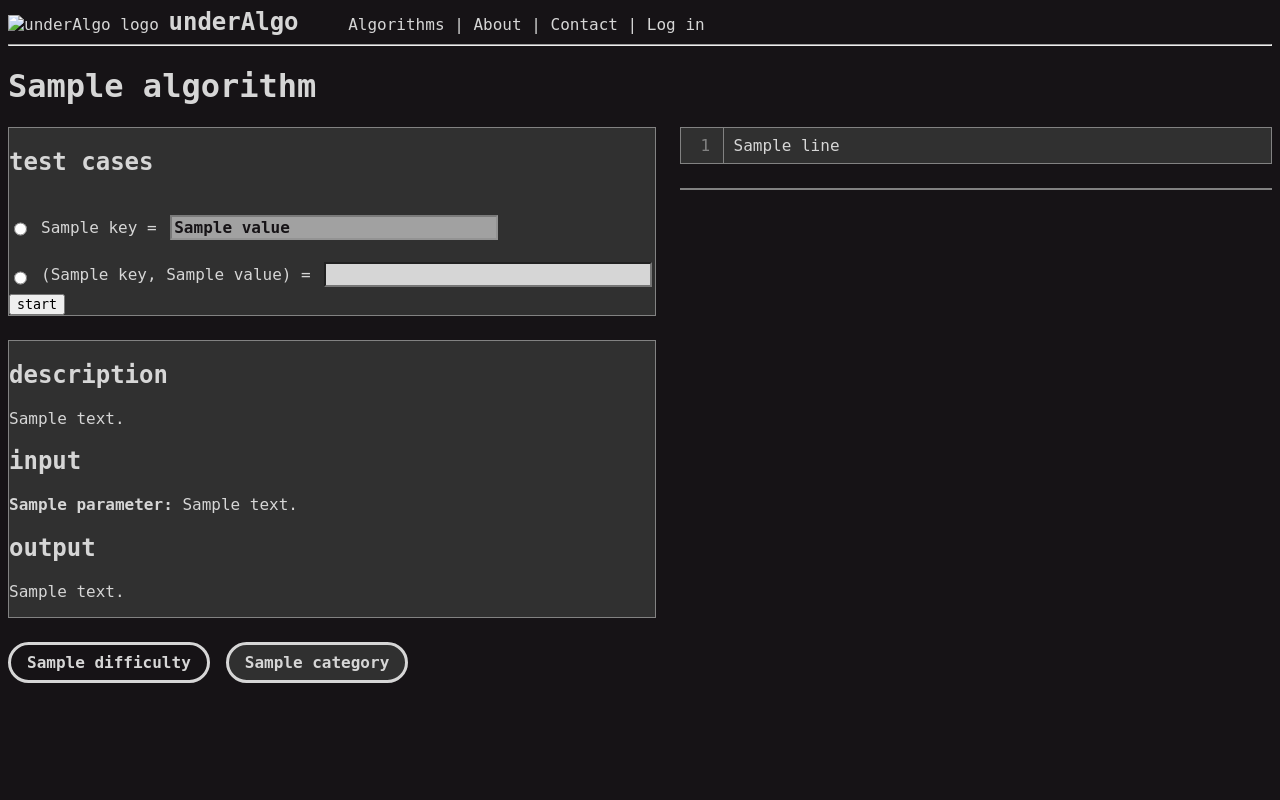
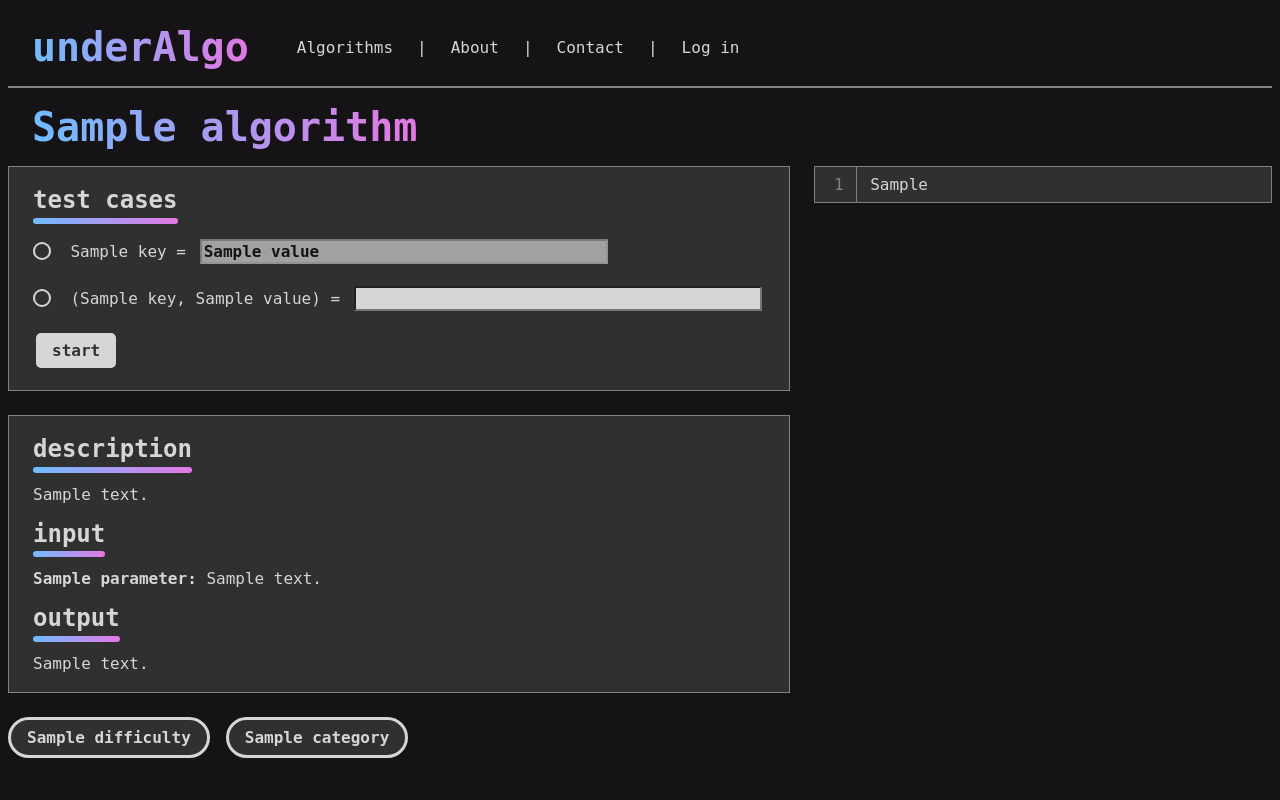
Before and after one commit to DragoNikaa/underAlgo, a Django app: template algorithms/templates/algorithms/animations/binary_search.html in a window 1280 px wide. Run offline with Django 5.2, Linux system fonts and the light colour scheme; the template is opened without the code that fills it: most values are stand-ins (such as "Sample title", 1, 10 or a date in 2020); data that the repository does not hold is empty; some libraries are stand-ins or nearby versions.

Commit message:
style: improve visualization page appearance

```diff
--- a/algorithms/static/algorithms/scripts/visualization.js
+++ b/algorithms/static/algorithms/scripts/visualization.js
@@ -1,8 +1,6 @@
 document.getElementById("start-button").addEventListener("click", handleStartButtonClick);
 document.getElementById("next-step-button").addEventListener("click", handleNextStepButtonClick);
-document.getElementById("restart-button").addEventListener("click", () => {
-	window.location.reload();
-});
+document.getElementById("restart-button").addEventListener("click", () => window.location.reload());
 
 async function handleStartButtonClick() {
 	const testCaseData = getSelectedTestCaseData();
@@ -10,8 +8,8 @@ async function handleStartButtonClick() {
 	try {
 		const data = await sendStartRequest(testCaseData);
 		if (!data) return;
-		hideElements("test-cases", "start-button");
-		showElements("next-step-button", "restart-button");
+		hideElements("test-cases");
+		showElements("animation", "explanation");
 		prepareAnimationDisplay(data.input);
 		await handleAnimationStep(data.step);
 		updateActiveLine(data.step.line);
@@ -61,11 +59,9 @@ async function sendRequest(endpoint, bodyData = null) {
 	if (bodyData) options.body = JSON.stringify(bodyData);
 	const response = await fetch(endpoint, options);
 	const data = await response.json();
-	if (response.status === 422) {
-		handleResponseErrors(data.errors)
-		return;
-	}
-	return data;
+	if (response.status === 422)
+		data.errors.forEach(error => handleValidationError(error.field, error.input, error.message));
+	else return data;
 }
 
 function getCSRFToken() {
@@ -74,17 +70,6 @@ function getCSRFToken() {
 
 function getEndpoint(pathSegment) {
 	return window.location.href + pathSegment;
-}
-
-function handleResponseErrors(errors) {
-	errors.forEach(error => {
-		const fieldName = error.field;
-		const inputId = `${fieldName}-input`;
-		const userMessage = error.message;
-		const inputValue = error.input;
-		const devMessage = `Invalid value in input "${fieldName}": ${inputValue}. Reason: ${userMessage}`;
-		handleValidationError(inputId, userMessage, devMessage);
-	});
 }
 
 function getSelectedTestCaseData() {
@@ -104,11 +89,11 @@ function getSelectedTestCaseData() {
 function getSelectedTestCase() {
 	const selectedTestCase = document.querySelector("input[name=test-case]:checked");
 	if (!selectedTestCase) {
-		displayMessageInElement("radio-error-message", "Even algorithms need directions – pick a test case to continue.");
+		showElements("radio-error-message");
 		console.warn("No test case selected.");
 		return;
 	}
-	displayMessageInElement("radio-error-message", "");
+	hideElements("radio-error-message");
 	return selectedTestCase;
 }
 
@@ -120,43 +105,31 @@ function getCustomTestCaseBody() {
 		const fieldName = input.id.replace("-input", "");
 		try {
 			body[fieldName] = JSON.parse(input.value);
-			clearValidationError(input.id);
+			clearValidationError(fieldName);
 		} catch (error) {
-			handleValidationError(input.id, "Invalid format. Algorithm confused.", error);
+			handleValidationError(fieldName, input.value, "Invalid format. Algorithm confused.", error);
 			isInputValid = false;
 		}
 	});
 	return isInputValid ? body : null;
 }
 
-function handleValidationError(inputId, userMessage, devMessage) {
-	highlightInvalidInput(inputId);
-	displayMessageInElement(getMessageElementId(inputId), userMessage);
-	console.error(devMessage);
+function handleValidationError(fieldName, inputValue, userMessage, devMessage = null) {
+	if (!devMessage) devMessage = userMessage;
+	addClassToElements("invalid-input", `${fieldName}-input`);
+	displayTextInElement(`${fieldName}-error-message`, userMessage);
+	showElements(`${fieldName}-error-row`);
+	console.error(`Invalid value in input "${fieldName}": "${inputValue}".\nReason: "${devMessage}".`);
 }
 
-function clearValidationError(inputId) {
-	unhighlightInput(inputId);
-	displayMessageInElement(getMessageElementId(inputId), "");
+function clearValidationError(fieldName) {
+	removeClassFromElements("invalid-input", `${fieldName}-input`);
+	hideElements(`${fieldName}-error-row`);
 }
 
-function highlightInvalidInput(inputId) {
-	const inputElement = document.getElementById(inputId);
-	inputElement.classList.add("invalid-input");
-}
-
-function unhighlightInput(inputId) {
-	const inputElement = document.getElementById(inputId);
-	inputElement.classList.remove("invalid-input");
-}
-
-function displayMessageInElement(elementId, message) {
+function displayTextInElement(elementId, message) {
 	const element = document.getElementById(elementId);
 	element.textContent = message;
-}
-
-function getMessageElementId(inputId) {
-	return inputId.replace("input", "error-message");
 }
 
 function hideElements(...elementIds) {
@@ -178,14 +151,16 @@ function makeElementsVisible(...elementIds) {
 function addClassToElements(className, ...elementIds) {
 	elementIds.forEach(elementId => {
 		const element = document.getElementById(elementId);
-		element.classList.add(className);
+		if (element) element.classList.add(className);
+		else console.error(`Cannot add class "${className}" because element with ID "${elementId}" does not exist.`);
 	});
 }
 
 function removeClassFromElements(className, ...elementIds) {
 	elementIds.forEach(elementId => {
 		const element = document.getElementById(elementId);
-		element.classList.remove(className);
+		if (element) element.classList.remove(className);
+		else console.error(`Cannot remove class "${className}" because element with ID "${elementId}" does not exist.`);
 	});
 }
 
@@ -198,12 +173,12 @@ async function handleAnimationStep(step) {
 
 function displayStepExplanation(explanation) {
 	if (!explanation) return;
-	const container = document.getElementById("explanation-container");
+	const container = document.getElementById("explanation-content");
 	container.innerHTML = parseStyledText(explanation);
 }
 
 function parseStyledText(text) {
-    const regex = /\[\[(.+?):(.+?)\]\]/g;
+	const regex = /\[\[(.+?):(.+?)\]\]/g;
 	return text.replace(regex, (match, styleClass, content) => `<span class="${styleClass}">${content}</span>`);
 }
 
@@ -218,18 +193,18 @@ function enableButton(buttonId) {
 }
 
 function updateOutput(output) {
-	const outputElement = document.getElementById("output-container");
-	outputElement.textContent = `output = ${output}`;
+	const outputElement = document.getElementById("output");
+	outputElement.textContent += output;
+	showElements("output");
 }
 
 function updateActiveLine(lineNumber) {
-	removeActiveLine();
-	const line = document.getElementById(`line_${lineNumber}`);
-	if (line) line.classList.add("active-line");
+	unhighlightActiveLine();
+	if (lineNumber) addClassToElements("active-line", `code-line_${lineNumber}`);
 }
 
-function removeActiveLine() {
-	const activeLine = document.querySelector("#lines > .active-line");
+function unhighlightActiveLine() {
+	const activeLine = document.querySelector("#code-lines > .active-line");
 	if (activeLine) activeLine.classList.remove("active-line");
 }
 
--- a/algorithms/static/algorithms/styles/animations/binary_search.css
+++ b/algorithms/static/algorithms/styles/animations/binary_search.css
@@ -1,65 +1,56 @@
-#numbers-container {
-	display: flex;
-	flex-wrap: nowrap;
-	justify-content: center;
-}
-
-#numbers-container>* {
-	padding: 1em 1.3em;
-	border: 1px solid var(--line-number-color);
-	border-radius: 5px;
-	transition: all 0.25s ease;
-}
-
-.variable-container {
-	position: relative;
-	width: fit-content;
-	padding: 1em;
-	transition: all 0.6s ease;
-}
-
-#left-container {
+#left {
 	color: var(--keyword-color);
 }
 
-#right-container {
+#right {
 	color: var(--title-color);
 }
 
-#middle-container {
+#middle {
 	color: var(--built-in-color);
 }
 
-.left-number-style {
+.left-number,
+.right-number,
+.middle-number {
 	font-weight: bold;
-	color: var(--code-background-color);
-	background-color: var(--keyword-color);
+	color: var(--code-background);
 }
 
-.right-number-style {
-	font-weight: bold;
-	color: var(--code-background-color);
-	background-color: var(--title-color);
+.left-number {
+	background: var(--keyword-color);
 }
 
-.middle-number-style {
-	font-weight: bold;
-	color: var(--code-background-color);
-	background-color: var(--built-in-color);
+.right-number {
+	background: var(--title-color);
 }
 
-.left-number-style.right-number-style {
-	background: linear-gradient(45deg, var(--keyword-color) 37%, var(--title-color) 63%);
+.middle-number {
+	background: var(--built-in-color);
 }
 
-.left-number-style.middle-number-style {
-	background: linear-gradient(45deg, var(--keyword-color) 37%, var(--built-in-color) 63%);
+.left-number.right-number {
+	background: linear-gradient(45deg,
+			var(--keyword-color) 37%,
+			var(--title-color) 63%);
 }
 
-.right-number-style.middle-number-style {
-	background: linear-gradient(45deg, var(--title-color) 37%, var(--built-in-color) 63%);
+.left-number.middle-number {
+	background: linear-gradient(45deg,
+			var(--keyword-color) 37%,
+			var(--built-in-color) 63%);
 }
 
-.left-number-style.right-number-style.middle-number-style {
-	background: linear-gradient(45deg, var(--keyword-color) 25%, var(--title-color) 45%, var(--title-color) 55%, var(--built-in-color) 75%);
+.right-number.middle-number {
+	background: linear-gradient(45deg,
+			var(--title-color) 37%,
+			var(--built-in-color) 63%);
 }
+
+.left-number.right-number.middle-number {
+	background: linear-gradient(45deg,
+			var(--keyword-color) 25%,
+			var(--title-color) 45%,
+			var(--title-color) 55%,
+			var(--built-in-color) 75%);
+}
--- a/algorithms/static/algorithms/styles/main.css
+++ b/algorithms/static/algorithms/styles/main.css
@@ -2,20 +2,14 @@
 	--easy-color: #3cd122;
 	--medium-color: #ffc500;
 	--hard-color: #ff0000;
-	--easy-background-color: #285620;
-	--medium-background-color: #a05d0b;
-	--hard-background-color: #650b0b;
+	--easy-background: #285620;
+	--medium-background: #a05d0b;
+	--hard-background: #650b0b;
 }
 
-.details-container {
-	display: flex;
-	flex-wrap: wrap;
-	gap: 0.8em 1em;
-}
-
-.oval-container {
-	display: inline-block;
+.oval {
 	font-weight: bold;
+	background: var(--code-background);
 	padding: 0.5em 1em;
 	border: 0.2em solid;
 	border-radius: 2em;
@@ -23,22 +17,15 @@
 
 .easy {
 	color: var(--easy-color);
-	background-color: var(--easy-background-color);
-	border-color: var(--easy-color);
+	background: var(--easy-background);
 }
 
 .medium {
 	color: var(--medium-color);
-	background-color: var(--medium-background-color);
-	border-color: var(--medium-color);
+	background: var(--medium-background);
 }
 
 .hard {
 	color: var(--hard-color);
-	background-color: var(--hard-background-color);
-	border-color: var(--hard-color);
+	background: var(--hard-background);
 }
-
-.category {
-	background-color: var(--code-background-color);
-}
--- a/algorithms/static/algorithms/styles/visualization.css
+++ b/algorithms/static/algorithms/styles/visualization.css
@@ -1,121 +1,39 @@
-#visualization {
-	display: grid;
-	grid-template-columns: 1fr 1fr;
-	gap: 1.5em;
-}
-
-#visualization>* {
-	display: flex;
-	flex-direction: column;
-	gap: 1.5em;
-}
-
-.visualization-segment {
-	background-color: var(--code-background-color);
-	border: 1px solid var(--line-number-color);
-}
-
-#steps-container {
-	grid-row: span 2;
-}
-
-#test-cases {
-	display: flex;
-	flex-direction: column;
-	gap: 1em;
-}
-
-.test-case {
-	display: flex;
-	gap: 0.5em;
-}
-
 td:first-child {
 	white-space: nowrap;
 	text-align: right;
-}
-
-input[type="radio"] {
-	accent-color: var(--title-color);
-}
-
-input[type="text"] {
-	font-size: 1em;
-	font-weight: bold;
-	width: 20em;
-	color: var(--background-color);
-	background-color: var(--code-color);
-}
-
-input[type="text"]:disabled {
-	background-color: var(--disabled-input-color);
-}
-
-input[type="text"]:focus {
-	outline: 1px solid var(--line-number-color);
-	outline-offset: 1px;
-}
-
-.invalid-input {
-	border: 2px solid var(--error-color);
-}
-
-.invalid-input:focus {
-	outline-color: var(--error-color) !important;
-}
-
-.error-message {
-	color: var(--error-color);
-}
-
-.blink {
-	animation: blink 2s cubic-bezier(0.68, -0.55, 0.27, 1.55) 0s infinite normal forwards;
-}
-
-@keyframes blink {
-
-	0%,
-	50%,
-	100% {
-		opacity: 1;
-	}
-
-	25%,
-	75% {
-		opacity: 0;
-	}
 }
 
 pre {
 	margin: 0;
 }
 
-.line {
-	display: flex;
+#code-lines {
+	padding: 0;
 }
 
-.line:first-child * {
+#code-lines>:first-child * {
 	padding-top: 0.5em;
 }
 
-.line:last-child * {
+#code-lines>:last-child * {
 	padding-bottom: 0.5em;
 }
 
-.line-number {
+.code-line-number {
 	width: 1em;
+	text-align: right;
+	color: var(--line-number-color);
 	padding: 0.15em 0.8em;
-	text-align: right;
-	border-right: 1px solid var(--line-number-color);
+	border-right: 1px solid;
 }
 
-.line-number * {
+.code-line-number * {
 	color: var(--line-number-color) !important;
 }
 
-.line-code {
+.code-line-content {
 	flex: 1;
-	padding: 0.15em 0.6em;
+	padding: 0.15em 0.8em;
 }
 
 .hljs-keyword {
@@ -140,7 +58,6 @@ pre {
 
 .active-line * {
 	font-weight: bold;
-	color: var(--code-background-color) !important;
-	background-color: var(--title-color);
-	border-color: var(--code-background-color);
+	color: var(--code-background) !important;
+	background: var(--title-color);
 }
--- a/algorithms/templates/algorithms/animations/binary_search.html
+++ b/algorithms/templates/algorithms/animations/binary_search.html
@@ -4,22 +4,24 @@
 <link rel="stylesheet" href="{% static 'algorithms/styles/animations/binary_search.css' %}">
 {% endblock animation_styles %}
 {% block animation %}
-<div id="target-container" class="hidden">
+<div class="flex-column medium-gap">
+	<div>
 		<span id="target-name">target =</span>
 		<span id="target-value"></span>
 	</div>
-<div id="numbers-container"></div>
-<div id="left-container" class="variable-container hidden">
+	<div id="numbers" class="list"></div>
+	<div id="left" class="variable invisible">
 		<span id="left-name">left =</span>
 		<span id="left-value"></span>
 	</div>
-<div id="right-container" class="variable-container hidden">
+	<div id="right" class="variable invisible">
 		<span id="right-name">right =</span>
 		<span id="right-value"></span>
 	</div>
-<div id="middle-container" class="variable-container hidden">
+	<div id="middle" class="variable invisible">
 		<span id="middle-name">middle =</span>
 		<span id="middle-value"></span>
+	</div>
 </div>
 {% endblock animation %}
 {% block animation_scripts %}
--- a/algorithms/templates/algorithms/details.html
+++ b/algorithms/templates/algorithms/details.html
@@ -1,9 +1,9 @@
-<div class="details-container">
-	<div class="oval-container {{ algorithm.difficulty }}">
+<div class="flex-row flex-wrap medium-gap">
+	<div class="oval {{ algorithm.difficulty }}">
 		{{ algorithm.difficulty }}
 	</div>
 	{% for category in algorithm.categories.all %}
-	<div class="oval-container category">
+	<div class="oval">
 		{{ category.name }}
 	</div>
 	{% endfor %}
--- a/algorithms/templates/algorithms/visualization.html
+++ b/algorithms/templates/algorithms/visualization.html
@@ -3,18 +3,20 @@
 {% block styles %}
 <link rel="stylesheet" href="{% static 'algorithms/styles/main.css' %}">
 <link rel="stylesheet" href="{% static 'algorithms/styles/visualization.css' %}">
+<link rel="stylesheet" href="{% static 'algorithms/styles/animations/main.css' %}">
 {% block animation_styles %}{% endblock animation_styles %}
 {% endblock styles %}
 {% block content %}
 <h1>{{ algorithm.name }}</h1>
-<div id="visualization">
+<div class="grid-two-columns large-gap">
+	<div class="flex-column large-gap">
+		<div id="test-cases" class="tile flex-column medium-gap">
+			{% csrf_token %}
 			<div>
-		<div id="steps-container" class="visualization-segment">
-			{% csrf_token %}
-			<div id="test-cases">
 				<h2>test cases</h2>
+				<div class="flex-column medium-gap">
 					{% for test_case in test_cases %}
-				<div class="test-case">
+					<div class="flex-row align-items-center medium-gap">
 						<input type="radio" id="test-case-{{ test_case.id }}" name="test-case" value="{{ test_case.id }}">
 						<table>
 							{% for key, value in test_case.body.items %}
@@ -26,7 +28,7 @@
 						</table>
 					</div>
 					{% endfor %}
-				<div class="test-case">
+					<div class="flex-row align-items-center medium-gap">
 						<input type="radio" id="test-case-custom" name="test-case" value="custom">
 						<table>
 							{% for key in test_cases.0.body %}
@@ -34,45 +36,64 @@
 								<td><label for="test-case-custom">{{ key }} =&nbsp;</label></td>
 								<td><input type="text" id="{{ key }}-input" class="custom-input"></td>
 							</tr>
-						<tr>
+							<tr id="{{ key }}-error-row" class="hidden">
 								<td></td>
-							<td><span id="{{ key }}-error-message" class="error-message"></span></td>
+								<td id="{{ key }}-error-message" class="error-message"></td>
 							</tr>
 							{% endfor %}
 						</table>
 					</div>
 				</div>
-			<div id="radio-error-message" class="error-message"></div>
+			</div>
+			<p id="radio-error-message" class="error-message hidden">
+				Even algorithms need directions – pick a test case to continue.
+			</p>
 			<button id="start-button">start</button>
-			<div id="animation-container">
+		</div>
+		<div id="animation" class="tile flex-column medium-gap hidden">
+			<div>
+				<h2>animation</h2>
 				{% block animation %}{% endblock animation %}
 			</div>
-			<div id="output-container"></div>
-			<button id="next-step-button" class="hidden">next</button>
-			<button id="restart-button" class="hidden">restart</button>
+			<div id="output" class="hidden">output = </div>
+			<div class="flex-row medium-gap">
+				<button id="next-step-button">next</button>
+				<button id="restart-button">restart</button>
 			</div>
-		<div class="visualization-segment">
+		</div>
+		<div class="tile flex-column medium-gap">
+			<div>
 				<h2>description</h2>
 				<p>{{ algorithm.general_description }}</p>
+			</div>
+			<div>
 				<h2>input</h2>
+				<div class="flex-column small-gap">
 					{% for parameter, description in algorithm.input_description.items %}
-			<p><b>{{ parameter }}:</b> {{ description }}</p>
+					<p><span class="bold">{{ parameter }}:</span> {{ description }}</p>
 					{% endfor %}
+				</div>
+			</div>
+			<div>
 				<h2>output</h2>
 				<p>{{ algorithm.output_description}}</p>
 			</div>
+		</div>
 		{% include "algorithms/details.html" %}
 	</div>
-	<div>
-		<div id="lines" class="visualization-segment">
-			{% for line in algorithm.code %}
-			<pre id="line_{{ forloop.counter }}" class="line">
-				<code class="language-python line-number">{{ forloop.counter }}</code>
-				<code class="language-python line-code">{{ line }}</code>
+	<div class="flex-column large-gap">
+		<div id="code-lines" class="tile flex-column">
+			{% for code_line in algorithm.code %}
+			<pre id="code-line_{{ forloop.counter }}" class="flex-row">
+				<code class="language-python code-line-number">{{ forloop.counter }}</code>
+				<code class="language-python code-line-content">{{ code_line }}</code>
 			</pre>
 			{% endfor %}
 		</div>
-		<div id="explanation-container" class="visualization-segment"></div>
+		<div id="explanation" class="tile hidden">
+			<h2>explanation</h2>
+			<p id="explanation-content"></p>
+		</div>
 	</div>
 </div>
 {% endblock content %}
--- /dev/null
+++ b/static/styles/form.css
@@ -0,0 +1,133 @@
+:root {
+	--disabled-input-background: #a1a1a1;
+	--error-color: #eb0000;
+}
+
+input,
+textarea,
+select,
+button {
+	font: inherit;
+}
+
+label {
+	cursor: pointer;
+}
+
+input[type="radio"] {
+	appearance: none;
+	display: grid;
+	place-content: center;
+	width: 1.15em;
+	height: 1.15em;
+	border: 0.15em solid var(--code-color);
+	border-radius: 50%;
+	margin: 0;
+	cursor: pointer;
+}
+
+input[type="radio"]::before {
+	content: "";
+	width: 0.4em;
+	height: 0.4em;
+	border-radius: 50%;
+	box-shadow: inset 1em 1em var(--title-color);
+	transform: scale(0);
+	transition: all 0.15s ease-in-out;
+}
+
+input[type="radio"]:checked::before {
+	transform: scale(1);
+}
+
+input[type="radio"]:hover,
+input[type="radio"]:checked {
+	border-color: var(--title-color);
+	transform: scale(1.1);
+}
+
+input[type="text"] {
+	font-weight: bold;
+	width: 25em;
+	color: var(--background);
+	background: var(--code-color);
+}
+
+input[type="text"]:disabled {
+	background: var(--disabled-input-background);
+}
+
+input[type="text"]:focus {
+	outline: 0.2em solid var(--line-number-color);
+	outline-offset: 0.1em;
+}
+
+.invalid-input {
+	border: 0.2em solid var(--error-color);
+}
+
+.invalid-input:focus {
+	outline: 0.15em solid var(--error-color) !important;
+}
+
+.error-message {
+	color: var(--error-color);
+	text-shadow: 0.08em 0.08em 0.05em var(--background);
+}
+
+button {
+	position: relative;
+	overflow: hidden;
+	width: fit-content;
+	font-weight: bold;
+	color: var(--code-background);
+	background: var(--code-color);
+	padding: 0.5em 1em;
+	border: 0.2em solid;
+	border-radius: 0.5em;
+	transition: all 0.25s ease;
+	cursor: pointer;
+}
+
+button::before {
+	content: "";
+	position: absolute;
+	top: 0;
+	left: -100%;
+	width: 100%;
+	height: 100%;
+	transition: all 0.5s ease;
+}
+
+button:hover {
+	color: var(--code-color);
+	background: var(--code-background);
+}
+
+button:hover:not(:disabled)::before {
+	left: 100%;
+	background: linear-gradient(120deg,
+			transparent,
+			var(--code-color),
+			transparent);
+}
+
+button:not(:hover:not(:disabled))::before {
+	background: linear-gradient(120deg,
+			transparent,
+			var(--code-background),
+			transparent);
+}
+
+button:active {
+	color: var(--line-number-color);
+	transform: scale(0.95);
+	transition: all 0.05s ease;
+}
+
+button:disabled {
+	color: var(--code-background);
+	background: var(--line-number-color);
+	transform: none;
+	cursor: not-allowed;
+}
--- a/static/styles/main.css
+++ b/static/styles/main.css
@@ -5,23 +5,105 @@
 	--built-in-color: #c8dc14;
 	--number-color: #fb8b50;
 	--line-number-color: #828282;
-	--disabled-input-color: #a1a1a1;
-	--code-background-color: #303030;
-	--background-color: #161316;
-	--error-color: red;
+	--code-background: #303030;
+	--background: #161316;
 }
 
 html {
 	font: 16px monospace;
 	color: var(--code-color);
-	background-color: var(--background-color);
+	background: var(--background);
 }
 
-input,
-textarea,
-select,
-button {
-	font-family: monospace;
+h1 {
+	width: fit-content;
+	font-size: 2.5rem;
+	background: linear-gradient(to right,
+			var(--title-color),
+			var(--keyword-color),
+			var(--built-in-color));
+	-webkit-text-fill-color: transparent;
+	-webkit-background-clip: text;
+	background-size: 200% 100%;
+	background-position: left;
+	margin: 1rem 1.5rem;
+	transition: all 1s ease;
+	cursor: default;
+}
+
+h2 {
+	position: relative;
+	display: inline-block;
+	font-size: 1.5rem;
+	padding-bottom: 0.4em;
+	margin: 0 0 0.5em 0;
+	cursor: default;
+}
+
+h2::after {
+	content: "";
+	position: absolute;
+	left: 0;
+	right: 0;
+	bottom: 0;
+	height: 0.25em;
+	background: linear-gradient(to right,
+			var(--title-color),
+			var(--keyword-color),
+			var(--built-in-color));
+	background-size: 200% 100%;
+	background-position: left;
+	border-radius: 1em;
+	transition: all 1s ease;
+}
+
+h1:hover,
+h2:hover::after {
+	background-position: right;
+}
+
+p {
+	margin: 0;
+}
+
+.flex-row {
+	display: flex;
+}
+
+.flex-column {
+	display: flex;
+	flex-direction: column;
+}
+
+.grid-two-columns {
+	display: grid;
+	grid-template-columns: 1fr 1fr;
+}
+
+.flex-wrap {
+	flex-wrap: wrap;
+}
+
+.align-items-center {
+	align-items: center;
+}
+
+.small-gap {
+	gap: 0.5em;
+}
+
+.medium-gap {
+	gap: 1em;
+}
+
+.large-gap {
+	gap: 1.5em;
+}
+
+.tile {
+	background: var(--code-background);
+	padding: 1.2em 1.5em;
+	border: 1px solid var(--line-number-color);
 }
 
 .hidden {
--- a/static/styles/navbar.css
+++ b/static/styles/navbar.css
@@ -1,7 +1,9 @@
-nav h1,
-nav ul,
-nav li {
-	display: inline;
+nav {
+	border-bottom: 0.15em solid var(--line-number-color);
+}
+
+nav h1 {
+	cursor: pointer;
 }
 
 nav a {
@@ -11,4 +13,5 @@ nav a {
 
 nav ul {
 	list-style: none;
+	padding: 0;
 }
--- a/templates/index.html
+++ b/templates/index.html
@@ -8,6 +8,7 @@
 		<title>underAlgo</title>
 		<link rel="stylesheet" href="{% static 'styles/main.css' %}">
 		<link rel="stylesheet" href="{% static 'styles/navbar.css' %}">
+		<link rel="stylesheet" href="{% static 'styles/form.css' %}">
 		{% block styles %}{% endblock styles %}
 	</head>
 	<body>
--- a/templates/navbar.html
+++ b/templates/navbar.html
@@ -1,9 +1,8 @@
-<nav>
+<nav class="flex-row large-gap">
 	<a href="{% url 'algorithms' %}">
-		<img src="" alt="underAlgo logo">
 		<h1>underAlgo</h1>
 	</a>
-	<ul>
+	<ul class="flex-row align-items-center large-gap">
 		<li><a href="{% url 'algorithms' %}">Algorithms</a></li>
 		|
 		<li><a href="#">About</a></li>
@@ -12,5 +11,4 @@
 		|
 		<li><a href="#">Log in</a></li>
 	</ul>
-	<hr>
 </nav>
```
Also changed, not shown: algorithms/algorithms_steps/binary_search.py (+6 -6 lines), algorithms/static/algorithms/scripts/animations/binary_search.js (+14 -28 lines), algorithms/static/algorithms/styles/animations/main.css (added, +35 -0 lines). Lines whose indentation alone changed are shown as unchanged.
